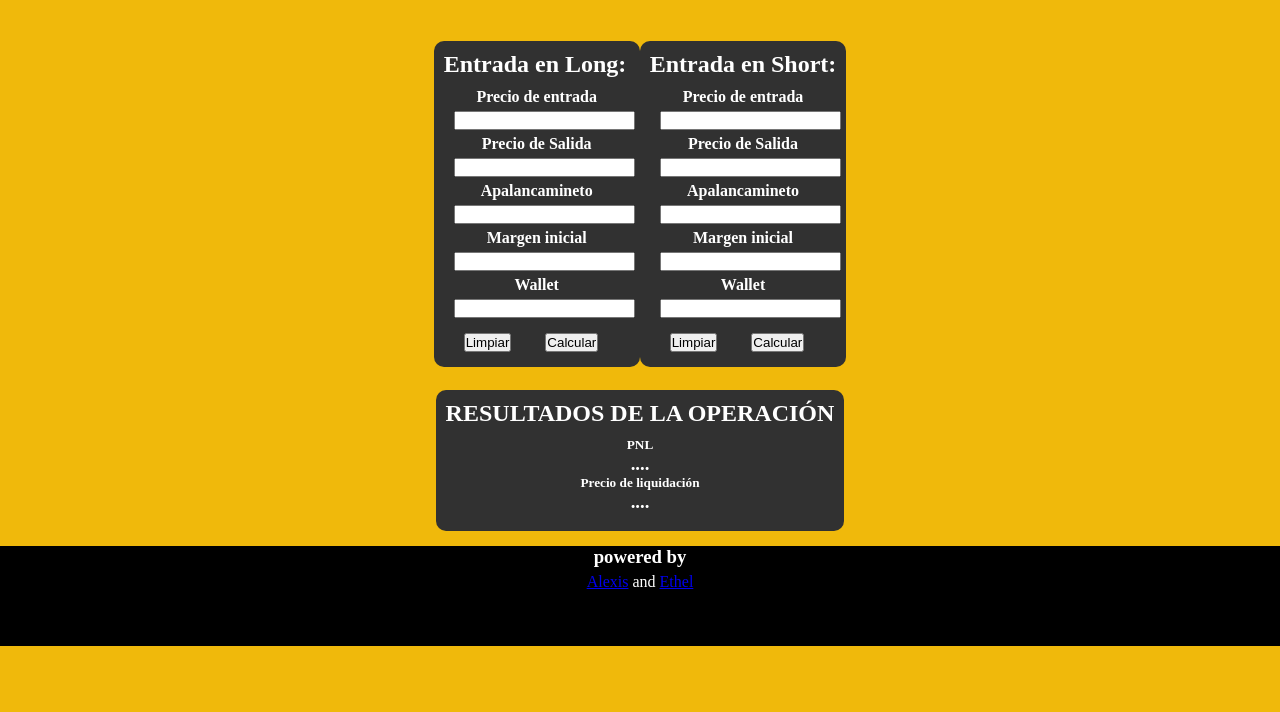
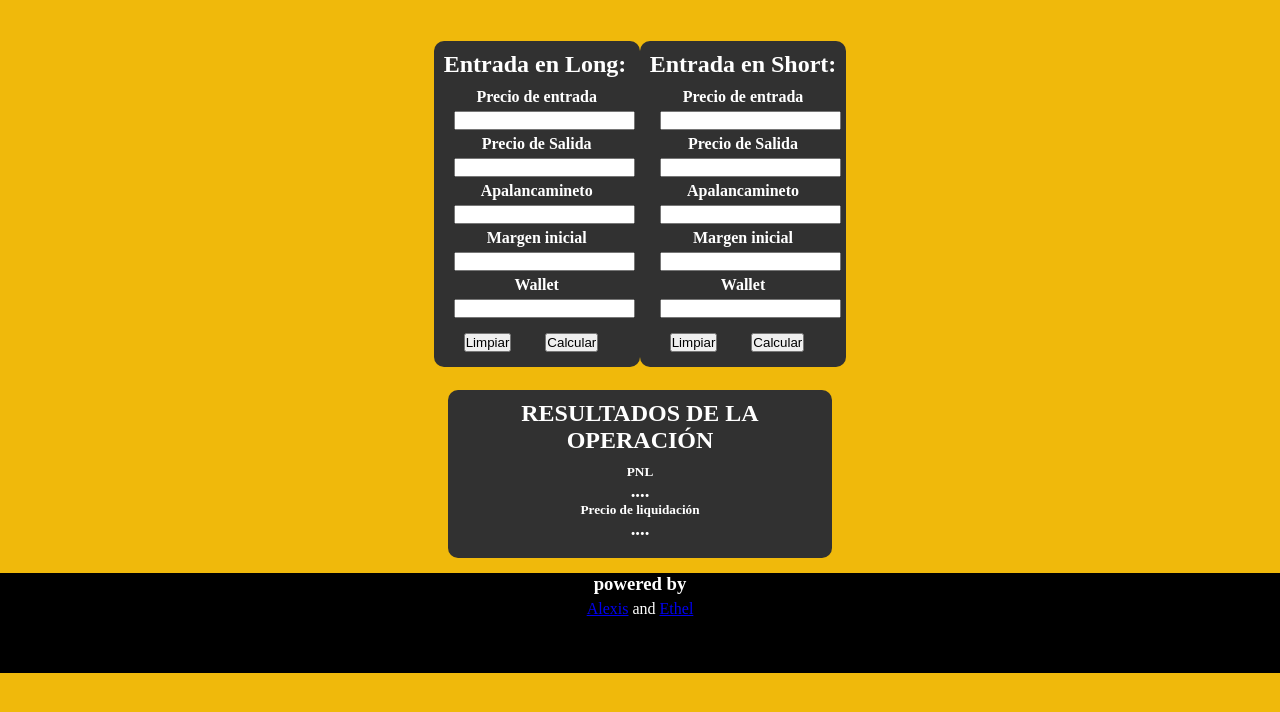
Before and after one commit to alexisnpavlik/Learning-Binance-Calculator, a plain HTML site: page index.html in a window 1280 px wide. Shown: the part 70-782 px from the top of the page. Drawn offline with Linux system fonts and the light colour scheme.

Commit message:
Revert "y"
This reverts commit c28bdd71cb8b5c9b7c4bd84efd5a5720fadc75e3.

```diff
--- a/styles/styles.css
+++ b/styles/styles.css
@@ -1,6 +1,7 @@
 * {
     padding: 0cm;
     margin: 0cm;
+
 }
 
 header {
@@ -11,7 +12,6 @@ header {
 body {
     background-color: #f0b90b;
 }
-
 main {
     align-items: center;
     align-content: center;
@@ -28,6 +28,8 @@ form {
 .cajas {
     display: flex;
     justify-content: space-around;
+
+
 }
 
 div {
@@ -52,6 +54,7 @@ h4 {
     margin: 5px;
 }
 
+
 input {
     margin-left: 15px;
 }
@@ -62,8 +65,7 @@ button {
 }
 
 .resultado {
-    width: auto;
-    height: auto;
+    width: 30%;
     text-align: center;
     background-color: rgb(49, 49, 49);
     border-radius: 10px;
@@ -72,8 +74,9 @@ button {
     margin: 5px;
 }
 
+
 footer {
-    margin-top: 10px;
+  margin-top: 10px;
     background-color: black;
     height: 100px;
     color: white;
@@ -81,8 +84,8 @@ footer {
     display: block;
     align-items: center;
     text-align: center;
+
 }
-
 .powered {
     color: white;
     margin: 5px;
```
